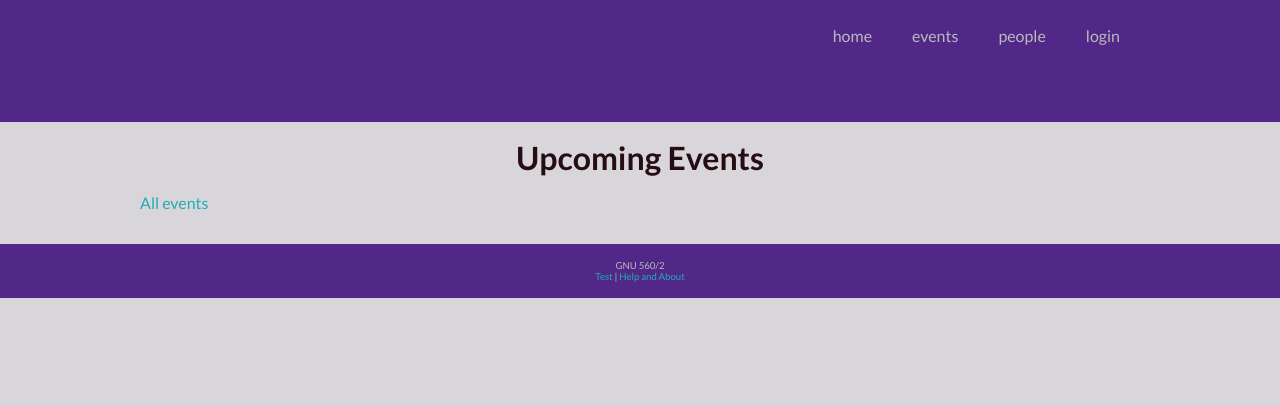
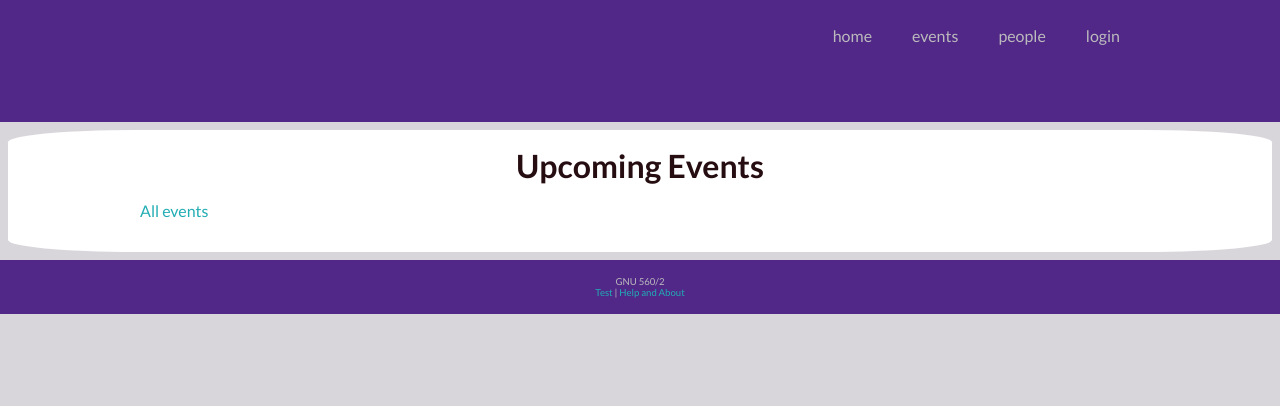
Before and after one commit to jhauserw3241/cdcdb-webserver, a Python web app: template templates/index.html in a window 1280 px wide. Shown: the top 406 px of the page. Run offline with Jinja, Linux system fonts and the light colour scheme; the template is opened without the code that fills it, so the values that code supplies are empty.

Commit message:
Create content section visually different

```diff
--- a/static/style.css
+++ b/static/style.css
@@ -109,6 +109,9 @@ ul#nav li ul li a {
 
 div#contentwrapper {
 	padding: 1em;
+	margin: 8px;
+	background-color: var(--content-background);
+	border-radius: 10%;
 }
 
 div#contentwrapper h1 {
@@ -176,4 +179,5 @@ ul#errors li {
 	--color-nav-2: #AA223A;
 	--color-normal-text: #260D11;
 	--color-header-text: #BBBABC;
+	--content-background: white;
 }
```
